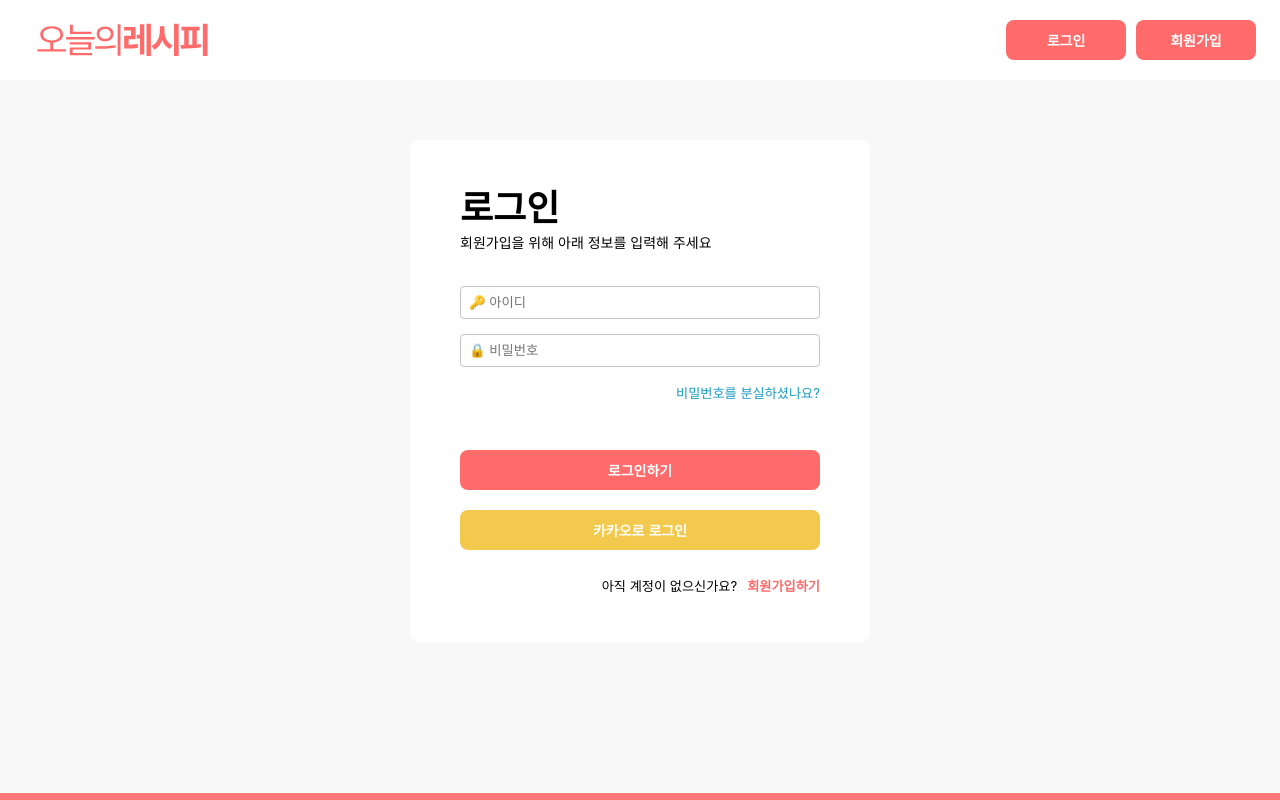
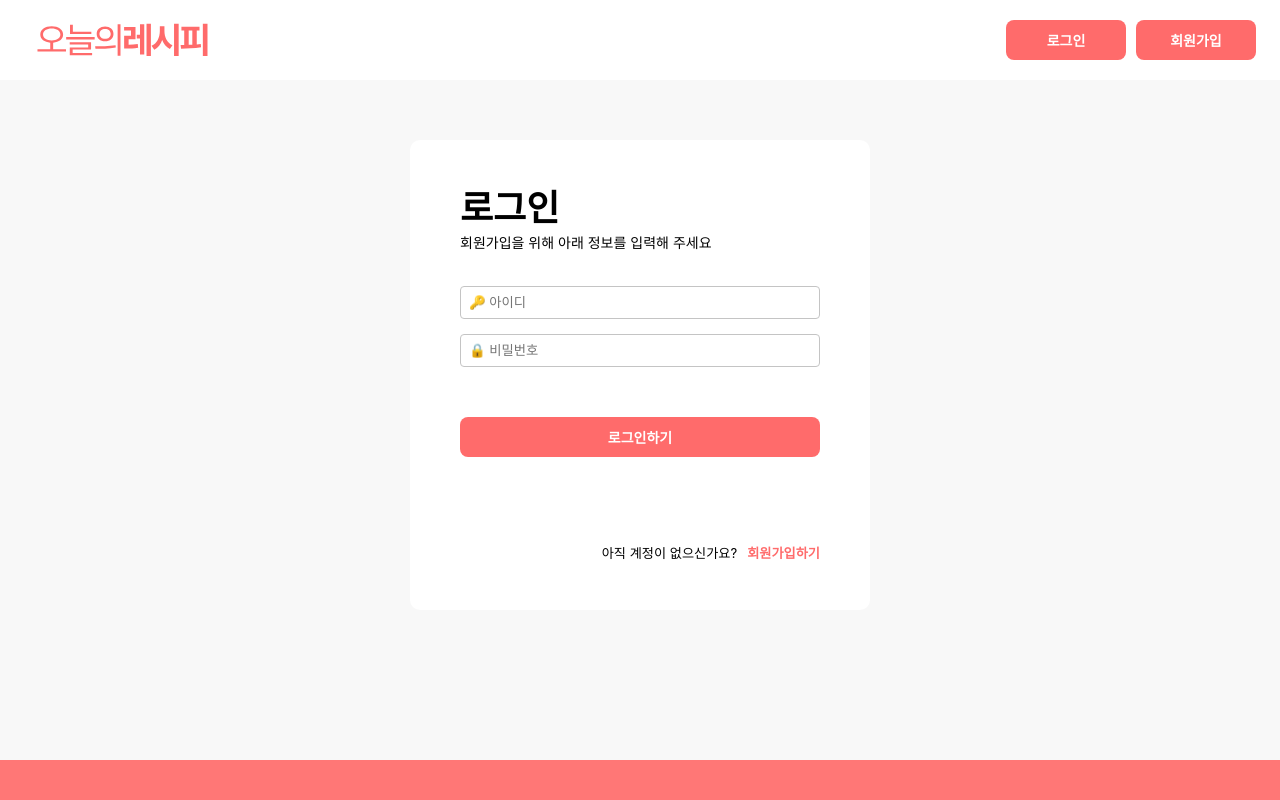
Before and after one commit to with-key/today_recipe_client, a React (Create React App) app: page /login in a window 1280 px wide. Shown: the top 800 px of the page. Built offline with nearby package versions, Linux system fonts and the light colour scheme.

Commit message:
코멘트 리덕스 모듈 수정, 로그인 폼 수정

```diff
--- a/src/components/CommentForm.jsx
+++ b/src/components/CommentForm.jsx
@@ -6,16 +6,18 @@ import { __addComment } from '../modules/comment';
 
 const CommentForm = ({ id }) => {
 	const dispatch = useDispatch();
-	const [content, setContent] = useState();
+	const [content, setContent] = useState('');
 
 	return (
 		<Container
 			onSubmit={(e) => {
 				e.preventDefault();
 				dispatch(__addComment(id, content));
+				setContent('');
 			}}
 		>
 			<CommentInput
+				value={content}
 				onChange={(e) => {
 					setContent(e.target.value);
 				}}
--- a/src/modules/comment.js
+++ b/src/modules/comment.js
@@ -85,11 +85,16 @@ export default handleActions(
 				),
 			};
 		},
-		[EDIT]: (state, action) =>
-			produce(state, (draft) => {
-				console.log(action);
-				// draft.comments[]
-			}),
+		[EDIT]: (state, action) => {
+			console.log(state);
+			console.log(action);
+			return {
+				...state,
+				comments: state.comments
+					.filter((comment) => comment.id !== action.payload.coId)
+					.concat(action.payload.newContent),
+			};
+		},
 	},
 	initialState,
 );
--- a/src/page/Login.jsx
+++ b/src/page/Login.jsx
@@ -14,7 +14,8 @@ const Login = (props) => {
 	const [id, setId] = useState('');
 	const [pw, setPw] = useState('');
 
-	const login = () => {
+	const login = (e) => {
+		e.preventDefault();
 		dispatch(userCreators.setLoginDB(id, pw));
 	};
 
@@ -27,6 +28,7 @@ const Login = (props) => {
 				<Text fs='14px' fw='400' mg='0 0 36px 0'>
 					회원가입을 위해 아래 정보를 입력해 주세요
 				</Text>
+				<form onSubmit={login}>
 					<Input
 						placeholder='🔑 아이디'
 						_onChange={(e) => setId(e.target.value)}
@@ -38,24 +40,13 @@ const Login = (props) => {
 							setPw(e.target.value);
 						}}
 					/>
-				<Text cursor='pointer' color='#199BC3' ta='right' mg='20px 0 0 0'>
-					비밀번호를 분실하셨나요?
-				</Text>
 					<BtnBox>
-					<Button margin primary width='360px' _onClick={login}>
+						<Button margin primary width='360px' _type='submit'>
 							로그인하기
 						</Button>
-					<Button
-						_onClick={() => {
-							window.location.href =
-								'https://kauth.kakao.com/oauth/authorize?client_id=da65b296da95167e0361d5f5a2190a46&redirect_uri=http://code-angler.shop/user/kakao/callback&response_type=code';
-						}}
-						yellow
-						width='360px'
-					>
-						카카오로 로그인
-					</Button>
 					</BtnBox>
+				</form>
+
 				<TextBox>
 					<Text mg='0 10px 0 0'>아직 계정이 없으신가요?</Text>
 					<Text
```
Lines whose indentation alone changed are shown as unchanged.
